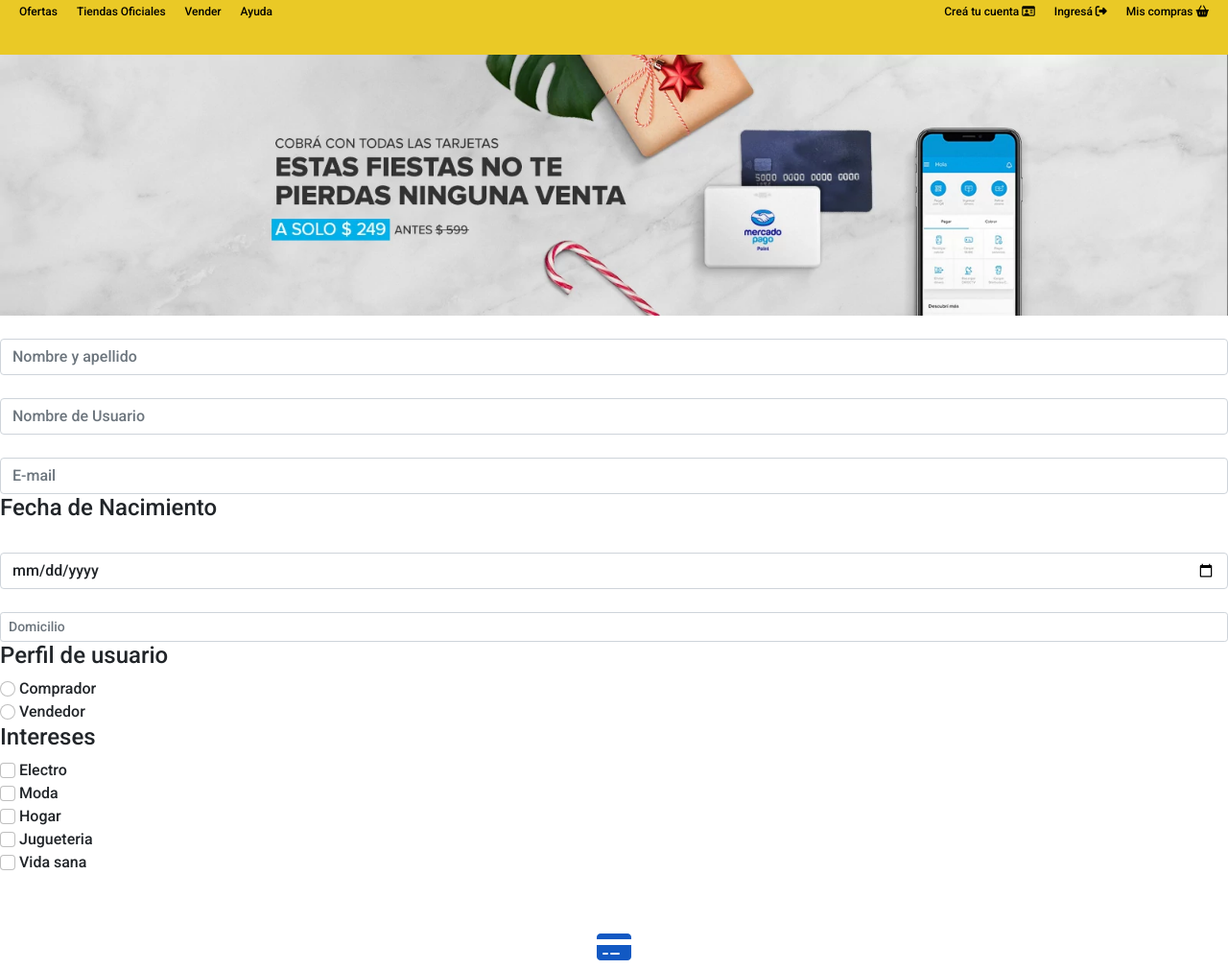
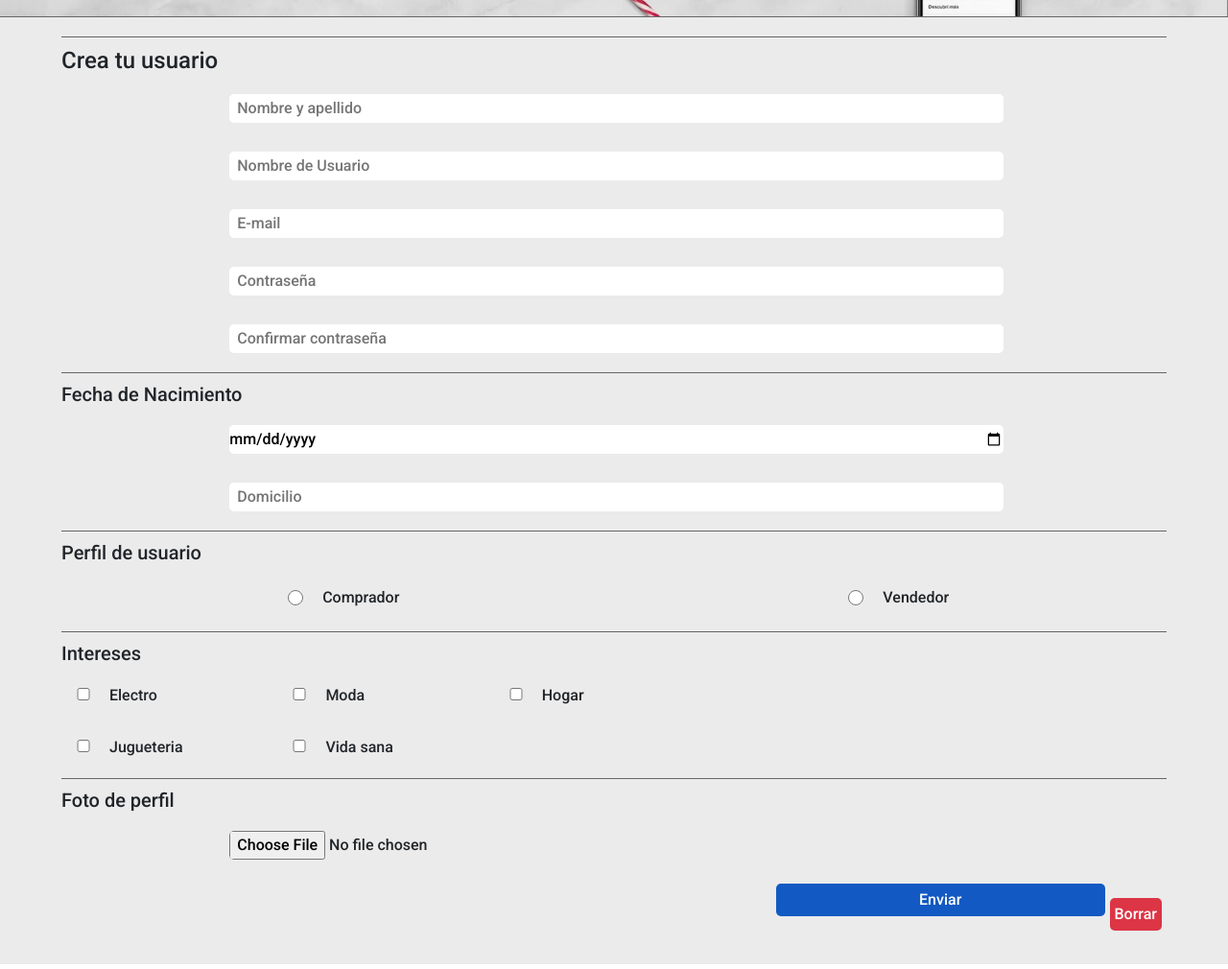
Before and after one commit to Nicolas3484/MERCADO_LIEBRE, a website: page views/register.html in a window 1280 px wide. Shown: the part 484-1494 px from the top of the page at 96% size. Drawn offline with nearby package versions, Linux system fonts and the light colour scheme.

Commit message:
Cambie la estructura html del register, login, y aplique los estilos

```diff
--- a/app.js
+++ b/app.js
@@ -9,11 +9,15 @@
     res.sendFile(path.join(__dirname, './views/home.html'))
 })
 
+app.get('/home',(req, res) => {
+    res.sendFile(path.join(__dirname, './views/home.html'))
+})
+
 app.get('/registro',(req, res) => {
     res.sendFile(path.join(__dirname, './views/register.html'))
 })
 
-app.get('/login',(req, res) => {
+app.get('/ingresar',(req, res) => {
     res.sendFile(path.join(__dirname, './views/login.html'))
 })
 
--- a/public/css/header.css
+++ b/public/css/header.css
@@ -39,7 +39,7 @@
         align-items: center;
     }
 
-    .header_home .header_elements .search .input {height: 40px;width: 80%;border: none;border-radius: 5px;position: relative;}
+    .header_home .header_elements .search .input {height: 30px;width: 80%;border: none;border-radius: 5px;position: relative;}
 
     .header_home .header_elements .search .input:focus {
         outline: none;
@@ -92,6 +92,7 @@
     .header_home .banner {
         width: 100vw;
         display: flex;
+        border-bottom: 1px solid var(--gris_oscuro);
     }
 }
 
@@ -176,6 +177,7 @@
     display: flex;
     justify-content: right;
     gap: 20px;
+    margin: 0;
 }
 
 .header_home .nav ul li {
@@ -202,6 +204,7 @@
 .header_home .banner {
     width: 100vw;
     display: flex;
+    border-bottom: 1px solid var(--gris_oscuro);
 }
 }
 
--- /dev/null
+++ b/public/css/login.css
@@ -0,0 +1,219 @@
+@media (min-width: 0px) {
+    .main_login {
+    background-color: var(--gris_claro);
+    text-align: center;
+    width: 100vw;
+}
+
+    .main_login form {
+    width: 90%;
+    margin: 0 auto;
+    display: flex;
+    flex-wrap: wrap;
+}
+
+.main_login form .intereses{
+
+display: flex;
+
+flex-wrap: wrap;
+
+text-align: left;
+
+gap: 30px;
+}
+
+.main_login form .intereses div {
+
+width: 30%;
+}
+
+    .main_login form .info {
+
+display: flex;
+
+flex-wrap: wrap;
+
+gap: 30px;
+
+width: 100%;
+    }
+
+    .main_login form .info div {
+    display: flex;
+    width: 100%;
+    gap: 5px;
+    align-items: center;
+    justify-content: center;
+}
+
+    .main_login form .info div input {
+
+width: 70%;
+
+height: 30px;
+
+border: none;
+
+border-radius: 5px;
+
+outline: none;
+}
+    .main_login form .subt {
+    margin: 20px 0px;
+    width: 100%;
+    text-align: left;
+    padding-top: 10px;
+    border-top: 1px solid var(--gris_oscuro);
+}
+
+.main_login form .info .file {
+    flex-wrap: wrap;
+}
+
+.main_login form .info .file #foto2 {
+
+font-size: 71%;
+}
+
+.main_login form .info .file .buttons {
+
+justify-content: right;
+}
+
+.main_login form .info .file .buttons {padding: 5px;display: flex;margin: 15px 0;}
+
+#perfil {
+
+width: 16px;
+
+margin: 0px 15px;
+}
+
+.btn1 {
+    padding: 5px;
+    background-color: var(--celeste);
+    color: white;
+    border: none;
+    border-radius: 5px;
+    text-decoration: none;
+    width: 30%;
+    margin-bottom: 30px;
+}
+
+.btn2 {
+    padding: 5px;
+    border: none;
+    border-radius: 5px;
+    background-color: var(--bs-danger);
+    color: white;
+}
+
+}
+
+@media (min-width: 361px) {
+    .main_login {
+    }
+
+        .main_login form {
+    }
+
+    .main_login form .intereses{
+    }
+
+    .main_login form .intereses div {
+    }
+
+        .main_login form .info {
+        }
+
+        .main_login form .info div {
+    }
+
+        .main_login form .info div label {}
+
+        .main_login form .info div input {
+    }
+        .main_login form .subt {
+    }
+
+    .main_login form .info .radio {
+
+    }
+
+    .main_login form .info .file {
+    }
+
+    .main_login form .info .file #foto {
+    }
+
+    .main_login form .info .file #foto2 {
+    font-size: 100%;
+    }
+
+    .main_login form .info .file .buttons {
+    }
+
+    .main_login form .info .file .buttons {}
+    #perfil {
+    }
+
+    .btn1 {
+    }
+
+    .btn2 {
+    }
+}
+
+@media (min-width: 769px) {
+    .main_login {
+    }
+
+        .main_login form {
+    }
+
+    .main_login form .intereses{
+    }
+
+    .main_login form .intereses div {
+    }
+
+        .main_login form .info {
+        }
+
+        .main_login form .info div {
+    }
+
+        .main_login form .info div label {}
+
+        .main_login form .info div input {
+    }
+        .main_login form .subt {
+    }
+
+    .main_login form .info .radio {
+
+    }
+
+    .main_login form .info .file {
+    }
+
+    .main_login form .info .file #foto {
+    }
+
+    .main_login form .info .file #foto2 {
+    }
+
+    .main_login form .info .file .buttons {
+    }
+
+    .main_login form .info .file .buttons {}
+    #perfil {
+    }
+
+    .btn1 {
+    }
+
+    .btn2 {
+    }
+}
--- /dev/null
+++ b/public/css/register.css
@@ -0,0 +1,217 @@
+@media (min-width: 0px) {
+    .main_register {
+    background-color: var(--gris_claro);
+    text-align: center;
+    width: 100vw;
+}
+
+    .main_register form {
+    width: 90%;
+    margin: 0 auto;
+    display: flex;
+    flex-wrap: wrap;
+}
+
+.main_register form .intereses{
+
+display: flex;
+
+flex-wrap: wrap;
+
+text-align: left;
+
+gap: 30px;
+}
+
+.main_register form .intereses div {
+
+width: 30%;
+}
+
+    .main_register form .info {
+
+display: flex;
+
+flex-wrap: wrap;
+
+gap: 30px;
+
+width: 100%;
+    }
+
+    .main_register form .info div {
+    display: flex;
+    width: 100%;
+    gap: 5px;
+    align-items: center;
+    justify-content: center;
+}
+
+    .main_register form .info div input {
+
+width: 70%;
+
+height: 30px;
+
+border: none;
+
+border-radius: 5px;
+
+outline: none;
+}
+    .main_register form .subt {
+    margin: 20px 0px;
+    width: 100%;
+    text-align: left;
+    padding-top: 10px;
+    border-top: 1px solid var(--gris_oscuro);
+}
+
+.main_register form .info .file {
+    flex-wrap: wrap;
+}
+
+.main_register form .info .file #foto2 {
+
+font-size: 71%;
+}
+
+.main_register form .info .file .buttons {
+
+justify-content: right;
+}
+
+.main_register form .info .file .buttons {padding: 5px;display: flex;margin: 15px 0;}
+
+#perfil {
+
+width: 16px;
+
+margin: 0px 15px;
+}
+
+.btn1 {
+    padding: 5px;
+    background-color: var(--celeste);
+    color: white;
+    border: none;
+    border-radius: 5px;
+    text-decoration: none;
+}
+
+.btn2 {
+    padding: 5px;
+    border: none;
+    border-radius: 5px;
+    background-color: var(--bs-danger);
+    color: white;
+}
+
+}
+
+@media (min-width: 361px) {
+    .main_register {
+    }
+
+        .main_register form {
+    }
+
+    .main_register form .intereses{
+    }
+
+    .main_register form .intereses div {
+    }
+
+        .main_register form .info {
+        }
+
+        .main_register form .info div {
+    }
+
+        .main_register form .info div label {}
+
+        .main_register form .info div input {
+    }
+        .main_register form .subt {
+    }
+
+    .main_register form .info .radio {
+
+    }
+
+    .main_register form .info .file {
+    }
+
+    .main_register form .info .file #foto {
+    }
+
+    .main_register form .info .file #foto2 {
+    font-size: 100%;
+    }
+
+    .main_register form .info .file .buttons {
+    }
+
+    .main_register form .info .file .buttons {}
+    #perfil {
+    }
+
+    .btn1 {
+    }
+
+    .btn2 {
+    }
+}
+
+@media (min-width: 769px) {
+    .main_register {
+    }
+
+        .main_register form {
+    }
+
+    .main_register form .intereses{
+    }
+
+    .main_register form .intereses div {
+    }
+
+        .main_register form .info {
+        }
+
+        .main_register form .info div {
+    }
+
+        .main_register form .info div label {}
+
+        .main_register form .info div input {
+    }
+        .main_register form .subt {
+    }
+
+    .main_register form .info .radio {
+
+    }
+
+    .main_register form .info .file {
+    }
+
+    .main_register form .info .file #foto {
+    }
+
+    .main_register form .info .file #foto2 {
+    }
+
+    .main_register form .info .file .buttons {
+    }
+
+    .main_register form .info .file .buttons {}
+    #perfil {
+    }
+
+    .btn1 {
+    }
+
+    .btn2 {
+    }
+}
--- a/public/css/styles.css
+++ b/public/css/styles.css
@@ -2,4 +2,6 @@
 @import './general.css';
 @import './footer.css';
 @import './header.css';
+@import './register.css';
+@import './login.css';
 @import './home.css';
--- a/views/register.html
+++ b/views/register.html
@@ -13,7 +13,7 @@
 
 
 
-    <title>Mercado Liebre - Login</title>ç
+    <title>Mercado Liebre - Register</title>
 
     <link href="https://cdn.jsdelivr.net/npm/bootstrap@5.0.2/dist/css/bootstrap.min.css" rel="stylesheet"
     integrity="sha384-EVSTQN3/azprG1Anm3QDgpJLIm9Nao0Yz1ztcQTwFspd3yD65VohhpuuCOmLASjC" crossorigin="anonymous">
@@ -26,26 +26,28 @@
 </head>
 <body>
     <header class="header_home">
+        <div class="header_elements">
             <figure>
                 <img class="logo" src="/images/logo-mercado-liebre.svg" alt="Logo">
             </figure>
-        <form action="/" method="post" class="search">
-            <input type="text" class="input" placeholder="Buscar productos , marcas">
-            <div class="logo_busqueda"><i class="fa-solid fa-magnifying-glass"></i>
+            <div class="search">
+                <input type="text" class="input" placeholder="  Buscar productos , marcas">
+                <i class="fa-solid fa-magnifying-glass icon"></i>
             </div>
-        </form>
             <p class="buy"><i class="fa-solid fa-hand-holding-dollar"></i>Comprá en cuotas y sin tarjeta de crédito</p>
+        </div>
+
         <nav class="nav">
         <ul class="nav01">
-            <li><a href="">Ofertas</a></li>
-            <li><a href="">Tiendas Oficiales</a></li>
-            <li><a href="">Vender</a></li>
-            <li><a href="">Ayuda</a></li>
+            <li><a href="#">Ofertas</a></li>
+            <li><a href="#">Tiendas Oficiales</a></li>
+            <li><a href="#">Vender</a></li>
+            <li><a href="#">Ayuda</a></li>
         </ul>
         <ul>
-            <li><a href="/register">Creá tu cuenta <i class="fa-regular fa-id-card"></i></a></li>
-            <li><a href="/login">Ingresá <i class="fa-solid fa-right-from-bracket"></i></a></li>
-            <li><a href="">Mis compras <i class="fa-solid fa-basket-shopping"></i></a></li>
+            <li><a href="/registro">Creá tu cuenta <i class="fa-regular fa-id-card"></i></a></li>
+            <li><a href="/ingresar">Ingresá <i class="fa-solid fa-right-from-bracket"></i></a></li>
+            <li><a href="#">Mis compras <i class="fa-solid fa-basket-shopping"></i></a></li>
         </ul>
         </nav>
         <div class="burger-menu">
@@ -53,68 +55,91 @@
         </div>
         <img class="banner" src="/images/img-home-banner.jpg" alt="Banner">
     </header>
-    <main>
-        <form action="">
+    <main class="main_register">
+        <form action="" method="post">
             <!-- NAME, USER, EMAIL, DATE-->
+            <h4 class="subt">Crea tu usuario</h4>
+            <div class="info">
             <div>
                 <label for="nombreCompleto"></label>
-                <input class="form-control form control-sm" type="text" name="nombreCompleto" value="" id="nombre" placeholder="Nombre y apellido">
+                <input type="text" name="nombreCompleto" value="" id="nombre" placeholder="  Nombre y apellido">
             </div>
             <div>
                 <label for="nombreUsuario"></label>
-                <input class="form-control form control-sm" type="text" name="nombreUsuario" value="" id="usuario" placeholder="Nombre de Usuario">
+                <input type="text" name="nombreUsuario" value="" id="usuario" placeholder="  Nombre de Usuario">
             </div>
             <div>
                 <label for="email"></label>
-                <input class="form-control form control-sm" type="email" name="email" value="" id="email" placeholder="E-mail">
+                <input type="email" name="email" value="" id="email" placeholder="  E-mail">
             </div>
             <div>
-                <h4>Fecha de Nacimiento</h4>
+                <label for="contrasenia"></label>
+                <input type="password" name="contrasenia" id="contrasenia" value="" placeholder="  Contraseña">
+            </div>
+            <div>
+                <label for="c-contraseña"></label>
+                <input type="password" name="c-contrasenia" id="c-contrasenia" placeholder="  Confirmar contraseña">
+            </div>
+            </div>
+            <h5 class="subt">Fecha de Nacimiento</h5>
+            <div class="info">
+            <div>
                 <label for="fechaNac"></label>
-                <input class="form-control form control-sm" type="date" name="fechaNac" value="1500/01/01" min="2024-01-24" id="fechaNac" placeholder="--/--/----">
+                <input type="date" name="fechaNac" value="1500/01/01" min="2024-01-24" id="fechaNac" placeholder="   --/--/----">
             </div>
-            <div class="">
-                <!-- HOME ADDRESS -->
-            <div class="">
-                <label for=""></label>
-                <input class="form-control form-control-sm" type="text" name="calle" value="" placeholder="Domicilio">
+            <div>
+                <label for="domicilio"></label>
+                <input type="text" name="domicilio" value="" placeholder="  Domicilio">
+            </div>
             </div>
                   <!-- SELLER OR BUYER -->
-            <div class="">
-                <h4>Perfil de usuario</h4>
-
-                <div class="">
-                    <input type="radio" class="form-check-input" name="perfilDeUsuario" id="perfil" value="perfil">
-                    <label for="comprador">Comprador</label>
-                </div>
-
-                <div class="">
-                    <input type="radio" class="form-check-input" name="perfilDeUsuario" id="perfil" value="perfil">
-                    <label for="vendedor">Vendedor</label>
-                </div>
-
+            <h5 class="subt">Perfil de usuario</h5>
+            <div class="info">
+                <div class="radio">
+            <div>
+                <input type="radio" name="perfilDeUsuario" id="perfil" value="perfil">
+                <label id="label" for="perfilDeUsuario">Comprador</label>
             </div>
             <div>
-                <h4>Intereses</h4>
-                <div class="">
-                    <input type="checkbox" class="form-check-input" name="perfilDeUsuario" id="perfil" value="perfil">
-                    <label for="comprador">Electro</label>
+                <input type="radio" name="perfilDeUsuario" id="perfil" value="perfil">
+                <label id="label" for="perfilDeUsuario">Vendedor</label>
             </div>
-                <div class="">
-                    <input type="checkbox" class="form-check-input" name="perfilDeUsuario" id="perfil" value="perfil">
-                    <label for="comprador">Moda</label>
         </div>
-                <div class="">
-                    <input type="checkbox" class="form-check-input" name="perfilDeUsuario" id="perfil" value="perfil">
-                    <label for="comprador">Hogar</label>
             </div>
-                <div class="">
-                    <input type="checkbox" class="form-check-input" name="perfilDeUsuario" id="perfil" value="perfil">
-                    <label for="comprador">Jugueteria</label>
+                <h5 class="subt">Intereses</h5>
+            <div class="intereses">
+            <div>
+                <input type="checkbox" name="electro" id="perfil" value="perfil">
+                <label id="label" for="electro">Electro</label>
             </div>
-                <div class="">
-                    <input type="checkbox" class="form-check-input" name="perfilDeUsuario" id="perfil" value="perfil">
-                    <label for="comprador">Vida sana</label>
+            <div>
+                <input type="checkbox" name="moda" id="perfil" value="perfil">
+                <label id="label" for="moda">Moda</label>
+            </div>
+            <div>
+                <input type="checkbox" name="hogar" id="perfil" value="perfil">
+                <label id="label" for="hogar">Hogar</label>
+            </div>
+            <div>
+                <input type="checkbox" name="juguetes" id="perfil" value="perfil">
+                <label id="label" for="juguetes">Jugueteria</label>
+            </div>
+            <div>
+                <input type="checkbox" name="vida" id="perfil" value="perfil">
+                <label id="label" for="vida">Vida sana</label>
+            </div>
+            </div>
+            <h5 class="subt">Foto de perfil</h5>
+            <div class="info">
+            <div class="file">
+                <div>
+                <label for="foto"></label>
+                <input type="file" id="foto2" name="foto" accept="image/.jpg">
+            </div>
+            <div class="buttons">
+                <a href="/home" class="btn1">Enviar</a></button>
+                <button class="btn2" type="reset">Borrar</button>
+            </div>
             </div>
             </div>
         </form>
```
Also changed, not shown: views/home.html (+7 -7 lines), views/login.html (+33 -16 lines). Lines whose indentation alone changed are shown as unchanged.
